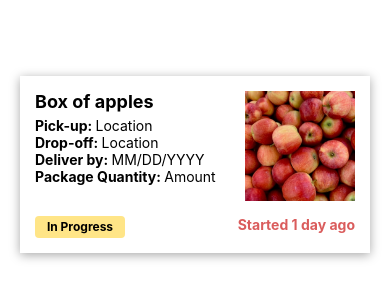
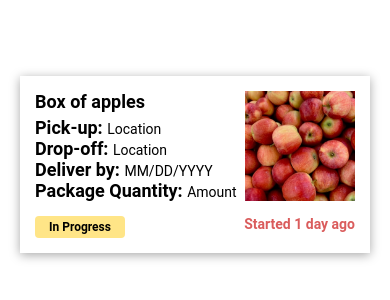
Before and after one commit to TritonSE/LAK-Goods-Transport-Application, a React Native app in the folder LAKMobile/: screen / in a window 390 px wide. Shown: the part 258-558 px from the top of the page. Built offline with nearby package versions, Linux system fonts and the light colour scheme.

Commit message:
Replace Text with AppText

```diff
--- a/LAKMobile/App.tsx
+++ b/LAKMobile/App.tsx
@@ -17,10 +17,5 @@ const styles = StyleSheet.create({
     backgroundColor: '#fff',
     alignItems: 'center',
     justifyContent: 'center',
-
-    // Font styling accross application
-    fontFamily: 'Roboto',
-    fontSize: 18,
-    lineHeight: 18.75
   },
 });
--- a/LAKMobile/src/components/JobThumbnail.tsx
+++ b/LAKMobile/src/components/JobThumbnail.tsx
@@ -1,5 +1,7 @@
 import React from 'react';
-import { StyleSheet, Text, View, Image, ImageSourcePropType, TouchableOpacity, TouchableHighlight } from 'react-native';
+import { StyleSheet, View, Image, ImageSourcePropType, TouchableOpacity, TouchableHighlight } from 'react-native';
+
+import { AppText } from '../components';
 import { COLORS } from '../../constants';
 
 interface HeaderProps {
@@ -27,11 +29,11 @@ export default function JobThumbnail({title, image, pickup, dropoff, deliver, qu
             <View style={styles.top}>
 
                 <View style={styles.left}>
-                    <Text style={styles.title}>{title}</Text>
-                    <Text style={styles.info}><Text style={styles.bold}>Pick-up: </Text>{pickup}</Text>
-                    <Text style={styles.info}><Text style={styles.bold}>Drop-off: </Text>{dropoff}</Text>
-                    <Text style={styles.info}><Text style={styles.bold}>Deliver by: </Text>{deliver}</Text>
-                    <Text style={styles.info}><Text style={styles.bold}>Package Quantity: </Text>{quantity}</Text>
+                    <AppText style={styles.title}>{title}</AppText>
+                    <AppText style={styles.info}><AppText style={styles.bold}>Pick-up: </AppText>{pickup}</AppText>
+                    <AppText style={styles.info}><AppText style={styles.bold}>Drop-off: </AppText>{dropoff}</AppText>
+                    <AppText style={styles.info}><AppText style={styles.bold}>Deliver by: </AppText>{deliver}</AppText>
+                    <AppText style={styles.info}><AppText style={styles.bold}>Package Quantity: </AppText>{quantity}</AppText>
                 </View>
 
                 <Image style={styles.image} source={image}/>
@@ -43,21 +45,21 @@ export default function JobThumbnail({title, image, pickup, dropoff, deliver, qu
                     <TouchableOpacity onPress={() => console.log("Edit Button Pressed")}>
                         <Image style={styles.edit} source={require("../../assets/edit.png")}/>
                     </TouchableOpacity>
-                    <Text style={styles.applicants}>{applicants} {(applicants == 1) ? "applicant" : "applicants"}</Text>
+                    <AppText style={styles.applicants}>{applicants} {(applicants == 1) ? "applicant" : "applicants"}</AppText>
                 </> : null}
 
                 {inProgress ?
                 <>
-                    <Text style={styles.days}>Started {days} {(days == 1) ? "day" : "days"} ago</Text>
+                    <AppText style={styles.days}>Started {days} {(days == 1) ? "day" : "days"} ago</AppText>
                     <View style={styles.inProgress}>
-                        <Text style={styles.inProgressText}>In Progress</Text>
+                        <AppText style={styles.inProgressText}>In Progress</AppText>
                     </View>
                 </> : null}
 
                 {dead ?
                 <TouchableHighlight onPress={() => console.log("Repost Button Pressed")} underlayColor={"#fff"}>
                     <View style={styles.repost}>
-                        <Text style={styles.repostText}>Repost</Text>
+                        <AppText style={styles.repostText}>Repost</AppText>
                     </View>
                 </TouchableHighlight> : null}
             </View>
--- a/LAKMobile/src/components/ScreenHeader.tsx
+++ b/LAKMobile/src/components/ScreenHeader.tsx
@@ -1,5 +1,5 @@
 import React from 'react';
-import { StyleSheet, Text, View, Image, TouchableOpacity } from 'react-native';
+import { StyleSheet, View, Image, TouchableOpacity } from 'react-native';
 import AppText from './AppText';
 import { COLORS } from '../../constants';
 
```
